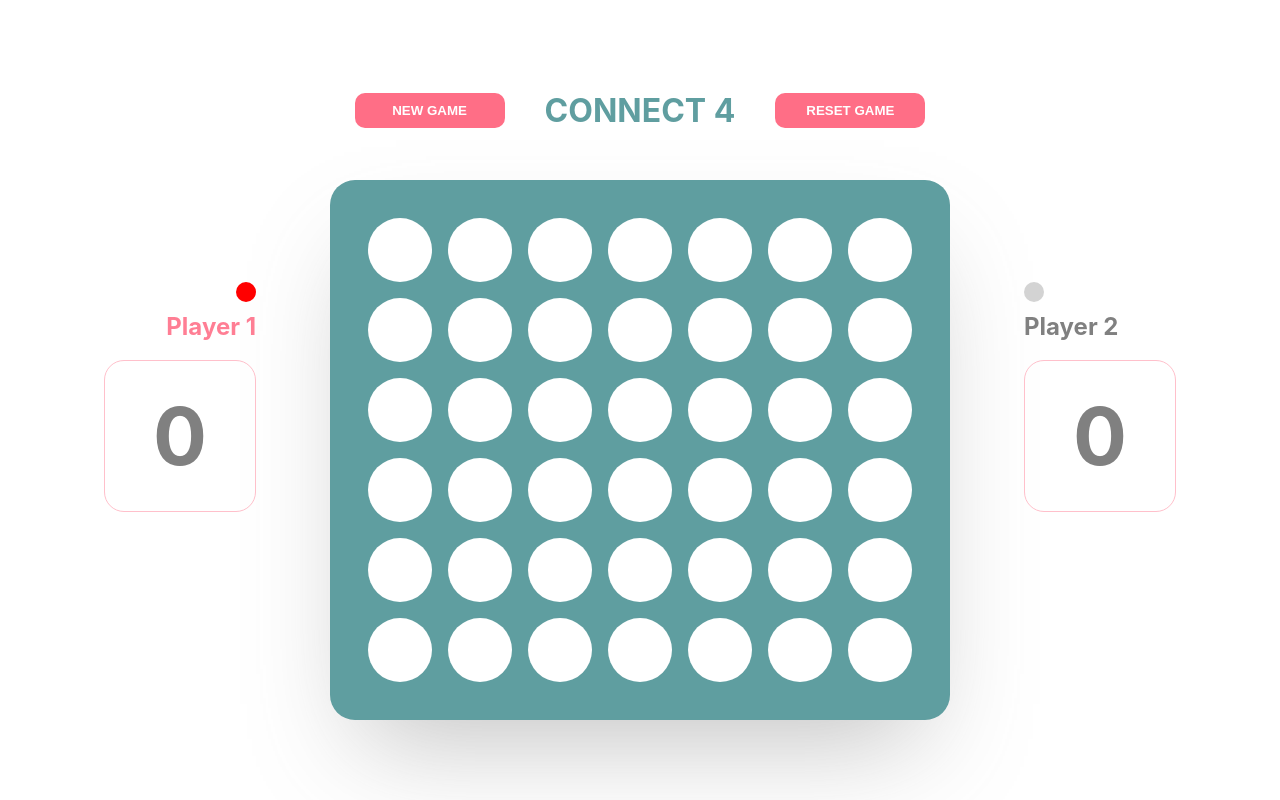
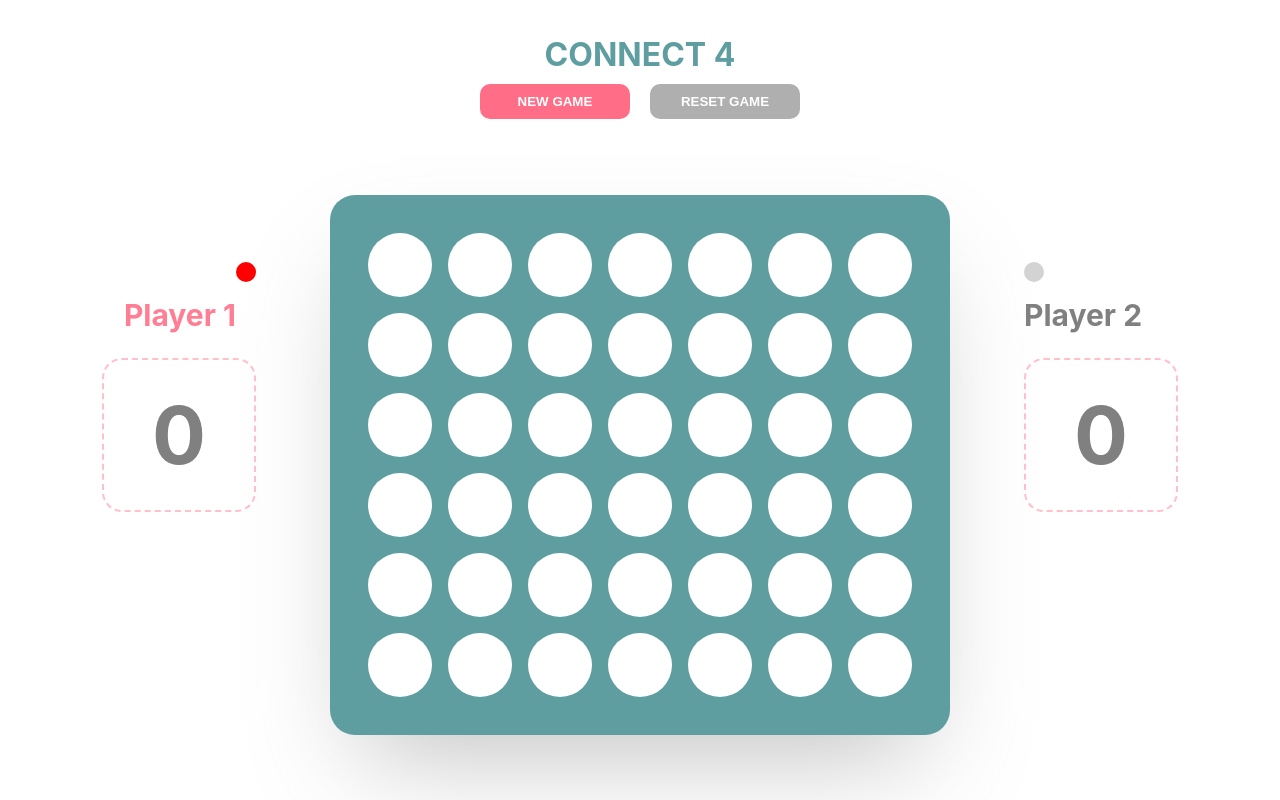
Before and after one commit to devinardya/ec-mandatory-advance-js4, a React (Create React App) app: page / in a window 1280 px wide. Built offline with nearby package versions, Linux system fonts and the light colour scheme.

Commit message:
fixed if the game is draw, fixed the half circle top

```diff
--- a/src/App.css
+++ b/src/App.css
@@ -31,19 +31,25 @@
   flex-flow: column wrap;
   justify-content: center;
   color: grey;
-  align-items: center;
+}
+
+.sidebar > h2 {
+  font-size: 30px;
 }
 
 .sidebar.one {
   align-items: flex-end;
+  text-align: center;
 }
 
 .sidebar.one > h2 {
   color: rgb(255, 126, 148);
+  margin-right: 20px;
 }
 
 .sidebar.two {
   align-items: flex-start;
+  text-align: center;
 }
 
 .sidebar > h1 {
@@ -53,16 +59,17 @@
   width: 150px;
   line-height: 150px;
   border-radius:20px;
-  border: 1px solid pink;
+  border: 2px dashed pink;
   display: flex;
   justify-content: center;
 }
 
 .sidebar > p {
   height:16px;
-  margin: 0;
+  margin: 20px 0 0 0;
   color: rgb(255, 93, 120);
   font-weight: bold;
+  font-size: 22px;
 }
 
 .game-boxes {
@@ -75,17 +82,19 @@
 }
 
 .menu-bar {
-  height: 15%;
+  height: 10%;
   display: flex;
   flex-flow: row wrap;
   justify-content: center;
   align-items: center;
-  margin: -30px 0 10px 0;
+  margin: -30px 0 40px 0;
 }
 
 .menu-bar > h1 {
-  margin: 0 40px;
+  margin: 0 0 10px 0;
   color: cadetblue;
+  width: 100%;
+  text-align: center;
 }
 
 .menu-bar > button {
@@ -96,12 +105,46 @@
   border-radius: 10px;
   color: #fff;
   font-weight: bold;
+  margin: 0 10px;
+}
+
+.game-result {
+  width: 400px;
+  height: 150px;
+  background-color: rgb(255, 110, 134);
+  position: absolute;
+  top: 45%;
+  justify-content: center;
+  display: flex;
+  align-items: center;
+  font-size: 40px;
+  line-height: 150px;
+  color: white;
+  text-transform: uppercase;
+  border-radius: 30px;
+}
+
+.menu-bar > button:hover {
+  cursor: pointer;
+}
+
+.menu-bar > button:last-of-type {
+  background-color: #afafaf;
+}
+
+.menu-bar > button:first-of-type:hover {
+  background-color: rgb(219, 40, 70);
+}
+
+.menu-bar > button:last-of-type:hover {
+  background-color: #6e6e6e;
 }
 
 .container {
   display: grid;
   width: 560px;
   height: auto;
+  margin-top: -40px;
   grid-template-columns: repeat(7, 80px [col-start]);
   grid-template-rows: repeat(6, 80px [col-start]);
   grid-column-gap: 0px;
@@ -114,6 +157,23 @@
   -moz-box-shadow: 0px 50px 100px -31px rgba(184,184,184,0.86);
   box-shadow: 0px 50px 100px -31px rgba(184,184,184,0.86);
  /*  border: 1px solid #737373; */
+}
+
+.halfbox-container {
+  display: grid;
+  width: 560px;
+  height: auto;
+  grid-template-columns: repeat(7, 80px [col-start]);
+  grid-template-rows: repeat(1, 80px [col-start]);
+  grid-column-gap: 0px;
+}
+
+.halfbox{
+  border: none;
+  width: 80%;
+  height: 80%;
+  border-radius: 50%;
+  margin: auto;
 }
 
 .box{
--- a/src/Gamebox.js
+++ b/src/Gamebox.js
@@ -3,21 +3,23 @@ import Grid from './Grid';
 import {reducer} from './Reducer';
 
 const initialBoxes = new Array(7 * 6).fill("white");
+const initialHalfBoxesTop = new Array (7 * 1).fill("white");
 
 const GameBox = () => {
 
-    const [state, dispatch] = useReducer(reducer, {color: "pink",
+    const [state, dispatch] = useReducer(reducer, { color: "pink",
+                                                    halfBoxColor: "pink",
                                                     boxes: initialBoxes,
+                                                    halfBoxesTop : initialHalfBoxesTop,
                                                     filledBox: [],
                                                     player1Score: 0,
                                                     player2Score: 0,
-                                                winnerText1: "",
-                                                winnerText2: "",
+                                                    winnerText: "",
                                                     indicatorPlay: true,
                                                     winningStatus: false,
                                                 });
 
-    let indicatorColor1, indicatorColor2;
+    let indicatorColor1, indicatorColor2, gameResult;
          //console.log(state.indicatorPlay)
         if (state.indicatorPlay){
             indicatorColor1 = "indicator-dot red";
@@ -25,6 +27,12 @@ const GameBox = () => {
         } else {
             indicatorColor1 = "indicator-dot";
             indicatorColor2 = "indicator-dot red";
+        }
+
+        if (state.winningStatus){
+            gameResult = "game-result";
+            indicatorColor1 = "indicator-dot";
+            indicatorColor2 = "indicator-dot";
         }
 
 return  <>
@@ -35,12 +43,17 @@ return  <>
                 <p>{state.winnerText1}</p>
             </div>
             <div className="game-boxes">
+                <div className={gameResult}>{state.winnerText}</div>
                 <div className="menu-bar">
+                    <h1>CONNECT 4</h1>
                     <button onClick={()=> dispatch({type: "newGame"})}>NEW GAME</button>
-                    <h1>CONNECT 4</h1>
                     <button onClick= {() => dispatch({type: "resetGame"})}>RESET GAME</button>
                 </div>
-                <Grid boxes = {state.boxes} onClick={(i) => dispatch({ type: "fill", index: i })} />
+                <Grid boxes = {state.boxes}
+                      halfTopBoxes = {state.halfBoxesTop}
+                      onMouseOut = {(i) => dispatch({ type: "hoverOut", index: i})}
+                      onMouseOver={(i) => dispatch({ type: "hover", index: i})}
+                      onClick={(i) => dispatch({ type: "fill", index: i })} />
             </div>
             <div className="sidebar two">
             <div className= {indicatorColor2}></div>
--- a/src/Grid.js
+++ b/src/Grid.js
@@ -3,15 +3,34 @@ import React from 'react';
 // function component needs to have props as argument if they want to be passed something from the parent component
 const Grid = (props) => {
     let boxes = props.boxes;
+    let halfBoxesTop = props.halfTopBoxes;
+    ;
     const print = boxes.map((box, index) => {
         //console.log(box);
         // on the onClick function, it pass the current index of the array to the parent component by putting it as the argument on the props.onClick
-        return <div style={{ backgroundColor: box }} className="box" onClick={() => props.onClick(index)} key={index}></div>
+        return <div style={{ backgroundColor: box }}
+                    className="box"
+                    onClick={() => props.onClick(index)}
+                    onMouseOut={() => props.onMouseOut(index)}
+                    onMouseOver={() => props.onMouseOver(index)}
+                    key={index}></div>
     })
-    return <div className="container">
-                {print}
-           </div>
 
+    const halfDisk = halfBoxesTop.map((halfbox,index) => {
+        return <div style={{ backgroundColor: halfbox }}
+                    className="halfbox"
+                    key={index}></div>
+    })
+
+
+    return <>
+                <div className="halfbox-container">
+                    {halfDisk}
+                </div>
+                <div className="container">
+                    {print}
+                </div>
+            </>
 }
 
 export default Grid;
--- a/src/checkWinner.js
+++ b/src/checkWinner.js
@@ -1,36 +1,35 @@
 
 function checkWinner(boxes){
 
-    let p1text ='';
-    let p2text ='';
+    let wintext = "";
     let p1score = 0;
     let p2score = 0;
     let winstatus = false;
+    let countPink = 0;
+
 
     // check winner based on horizontal position
 
-    for (let j = 0; j <=5; j ++){
+    for (let j = 0; j <=5; j ++) {
 
         // loop for 4 first positions of a new row
-        for (let k = 0; k <= 3; k++){
+        for (let k = 0; k <= 3; k++) {
             let i = j * 7 + k;		// position to check
 
             if(boxes[i] === boxes[i+1] && boxes[i] === boxes[i+2] && boxes[i] === boxes[i+3] && boxes[i] !== "white"){
-              if(boxes[i] === "pink"){
-                  p1text = "player 1 wins";
+                if(boxes[i] === "pink") {
+                    wintext = "player 1 wins";
                     p1score = 1;
                     winstatus = true;
                     // return "one";
-              } else if (boxes[i] === "grey"){
+                } else if (boxes[i] === "grey") {
                     // return "two";
-                  p2text = "player 2 wins";
+                    wintext = "player 2 wins";
                     p2score = 1;
                     winstatus = true;
                 }
             }
-
         }
-
     }
 
     // check winner based on vertical position
@@ -44,11 +43,11 @@ function checkWinner(boxes){
 
         if (boxes[i] === boxes[i + 7] && boxes[i] === boxes[i + 2*7] && boxes[i] === boxes[i + 3*7] && boxes[i] !== "white") {
             if(boxes[i] === "pink"){
-                p1text = "player 1 wins";
+                wintext = "player 1 wins";
                 p1score = 1;
                 winstatus = true;
             } else if (boxes[i] === "grey"){
-                p2text = "player 2 wins";
+                wintext = "player 2 wins";
                 p2score = 1;
                 winstatus = true;
             }
@@ -67,11 +66,11 @@ function checkWinner(boxes){
 
         if (boxes[i] === boxes[i + 8] && boxes[i] === boxes[i + 2*8] && boxes[i] === boxes[i + 3*8] && boxes[i] !== "white") {
             if(boxes[i] === "pink"){
-                p1text = "player 1 wins";
+                wintext= "player 1 wins";
                 p1score = 1;
                 winstatus = true;
             } else if (boxes[i] === "grey"){
-                p2text = "player 2 wins";
+                wintext = "player 2 wins";
                 p2score = 1;
                 winstatus = true;
             }
@@ -90,18 +89,36 @@ function checkWinner(boxes){
 
         if (boxes[i] === boxes[i + 6] && boxes[i] === boxes[i + 2*6] && boxes[i] === boxes[i + 3*6] && boxes[i] !== "white") {
             if(boxes[i] === "pink"){
-                p1text = "player 1 wins";
+                wintext = "player 1 wins";
                 p1score = 1;
                 winstatus = true;
             } else if (boxes[i] === "grey"){
-                p2text = "player 2 wins";
+                wintext = "player 2 wins";
                 p2score = 1;
                 winstatus = true;
             }
         }
     }
   }
-  return [p1text,p1score,p2text,p2score,winstatus];
+
+  // check if its draw
+
+  for ( let i = 0; i < boxes.length; i++) {
+      if (boxes[i] === "pink") {
+          countPink++
+      }
+  }
+
+  if (countPink === 21) {
+        wintext = "The game is draw";
+        winstatus = true;
+  }
+
+  console.log("pink", countPink)
+
+
+
+  return [wintext, p1score, p2score, winstatus];
 }
 
 export {checkWinner};
```
Also changed, not shown: src/Reducer.js (+53 -12 lines). Lines whose indentation alone changed are shown as unchanged.
